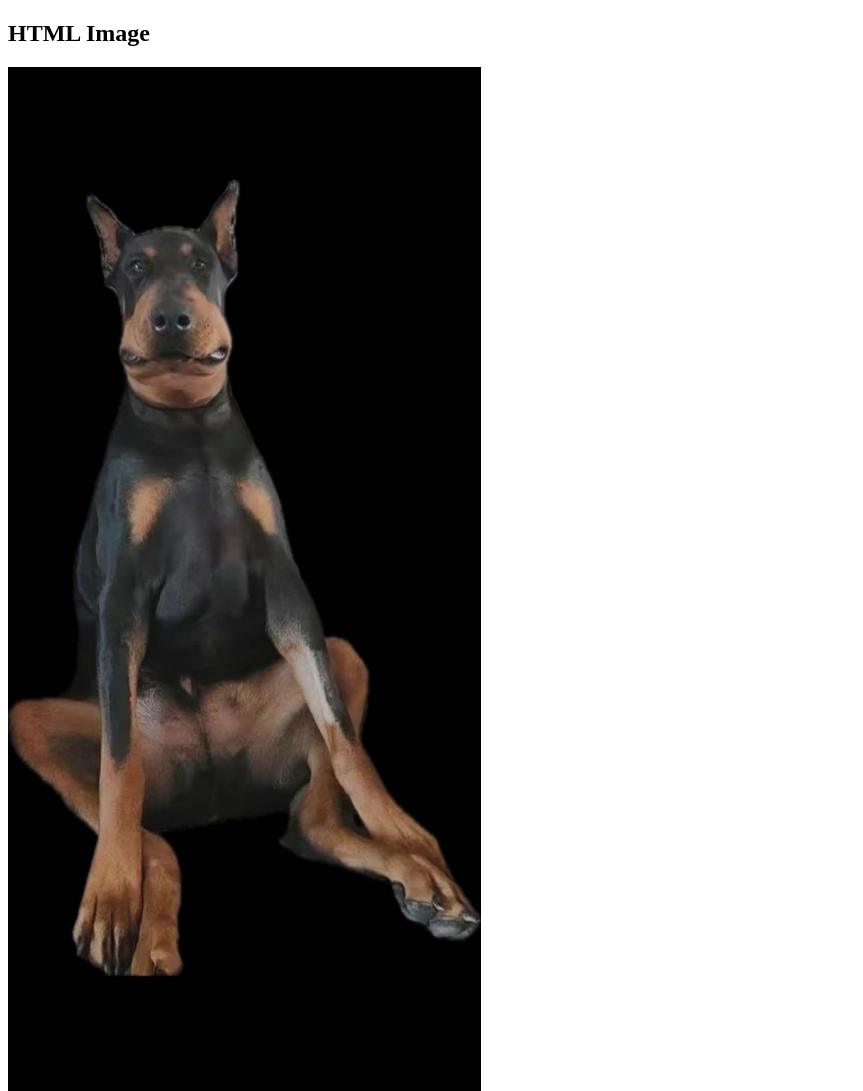
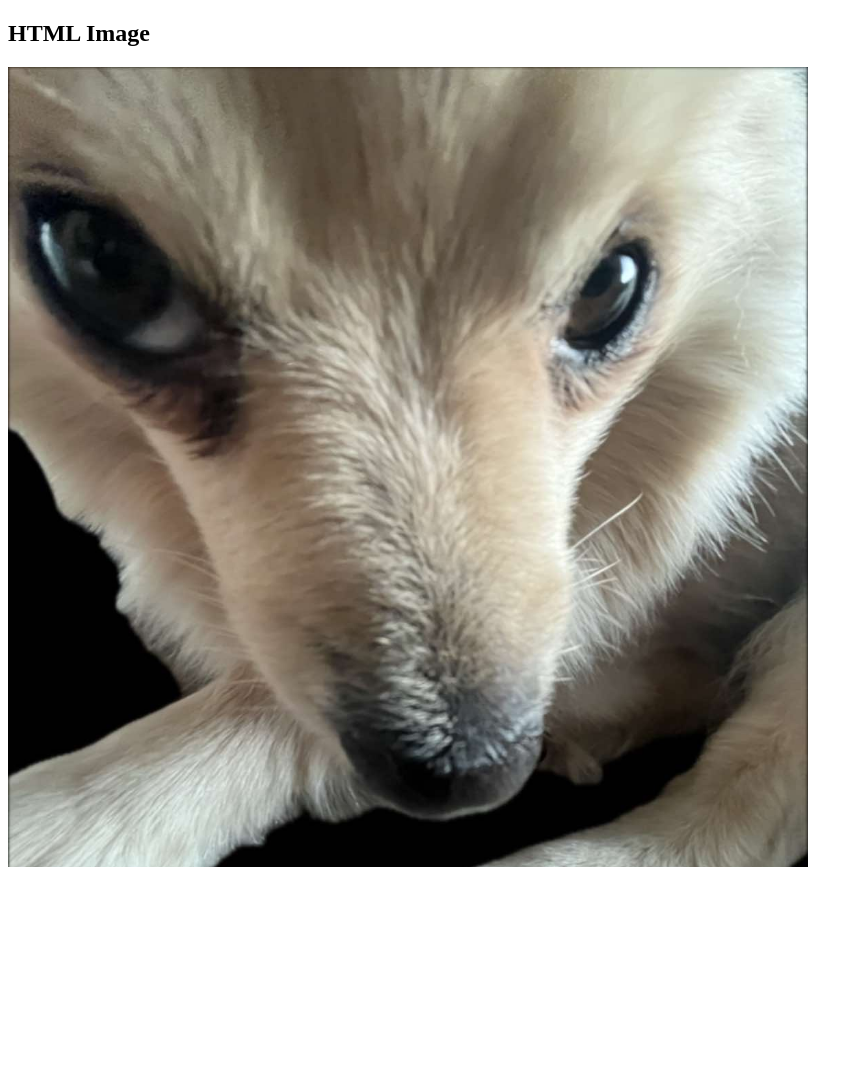
Before and after one commit to gosselele/boingodog, a website: page src/index.html in a window 1280 px wide. Shown: the whole page, without its empty margins (0-863 px from the left). After the commit the page ends 879 px from the top, so only its background shows below. Drawn offline with Linux system fonts and the light colour scheme.

Commit message:
Update index.html

```diff
--- a/src/index.html
+++ b/src/index.html
@@ -3,7 +3,7 @@
 <body>
 
 <h2>HTML Image</h2>
-<img src="boingo.jpg" alt="boingo" width="473" height="1024">
+<img src="kita.jpg" alt="kita" class="center" width="800" height="800">
 
 </body>
 </html>
```
